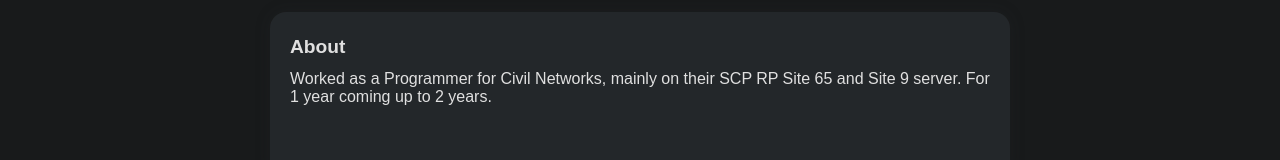
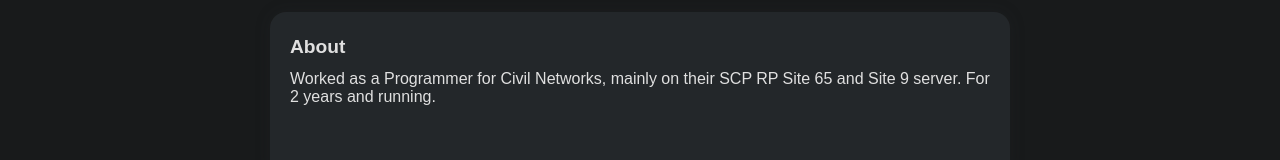
Before and after one commit to K-Lua/K-Lua.github.io, a plain HTML site: page experience/CivilNetworks.html in a window 1280 px wide. Shown: the part 282-442 px from the top of the page. Drawn offline with Linux system fonts and the light colour scheme.

Commit message:
Update duration of programming experience at Civil Networks

```diff
--- a/experience/CivilNetworks.html
+++ b/experience/CivilNetworks.html
@@ -87,7 +87,7 @@
         <section class="exp-section">
             <h2>About</h2>
             <p>
-                Worked as a Programmer for Civil Networks, mainly on their SCP RP Site 65 and Site 9 server. For 1 year coming up to 2 years.
+                Worked as a Programmer for Civil Networks, mainly on their SCP RP Site 65 and Site 9 server. For 2 years and running.
             </p>
         </section>
         <section class="exp-section">
```
